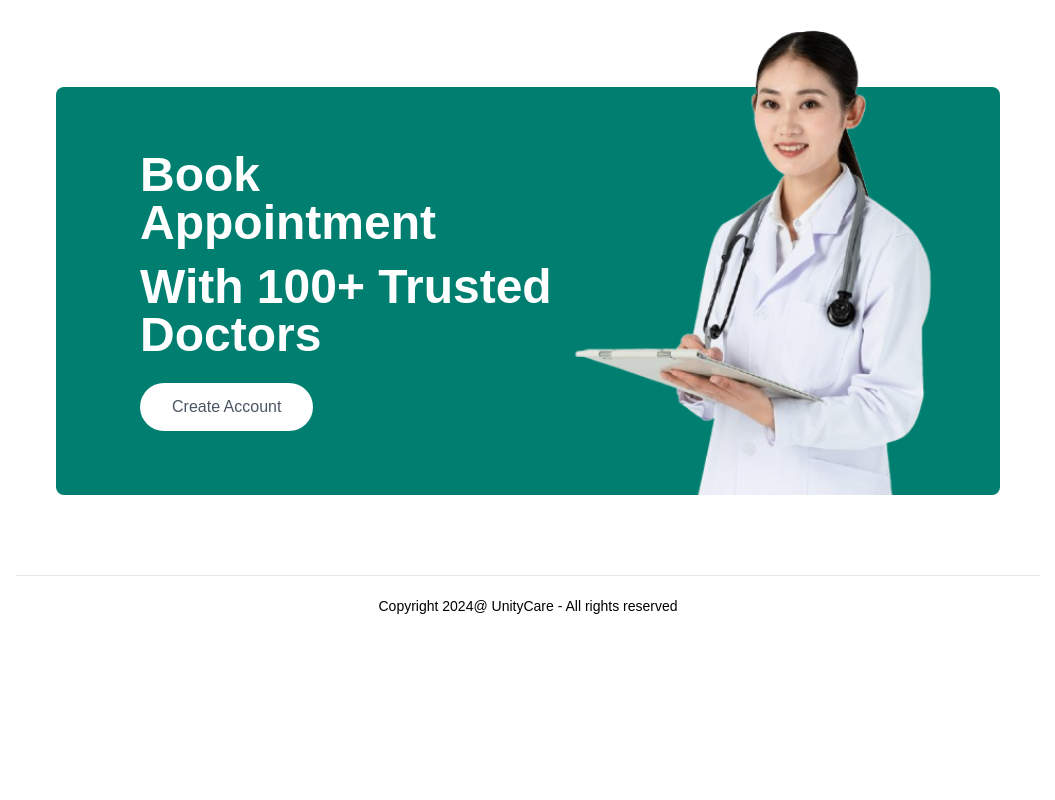
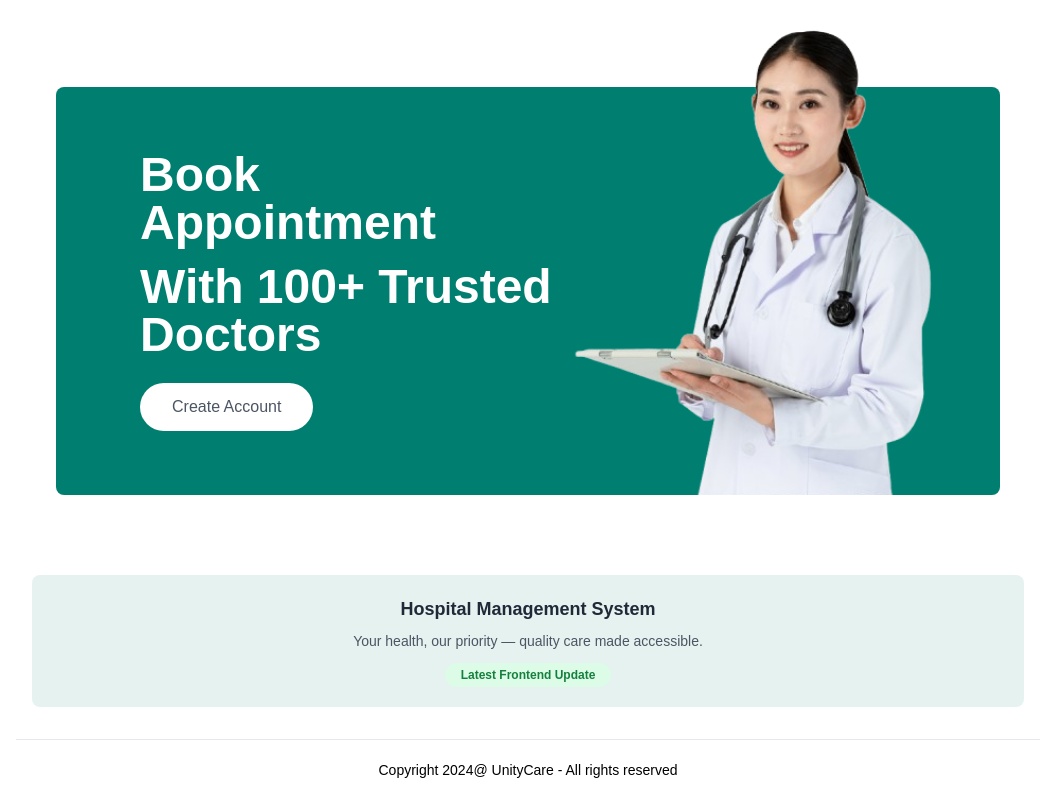
Before and after one commit to vibhord-work/Project-Application, a React (Vite) app in the folder frontend/: page / in a window 1280 px wide. Shown: the part 2184-2984 px from the top of the page, without its empty margins (112-1167 px from the left). Before the commit the page ends 2820 px from the top, so only its background shows below. Built offline with nearby package versions, Linux system fonts and the light colour scheme.

Commit message:
test: add frontend CI/CD deployment indicator

```diff
--- a/frontend/src/pages/Home.jsx
+++ b/frontend/src/pages/Home.jsx
@@ -10,6 +10,17 @@ const Home = () => {
             <SpecialityMenu/>
             <br></br>
             <Banner/>
+            <div className="mx-4 my-8 rounded-lg bg-primary/10 px-6 py-5 text-center">
+                <p className="text-lg font-semibold text-gray-800">
+                    Hospital Management System
+                </p>
+                <p className="mt-2 text-sm text-gray-600">
+                    Your health, our priority — quality care made accessible.
+                </p>
+                <span className="mt-3 inline-block rounded-full bg-green-100 px-4 py-1 text-xs font-semibold text-green-700">
+                    Latest Frontend Update
+                </span>
+            </div>
         </div>
     )
 }
```
